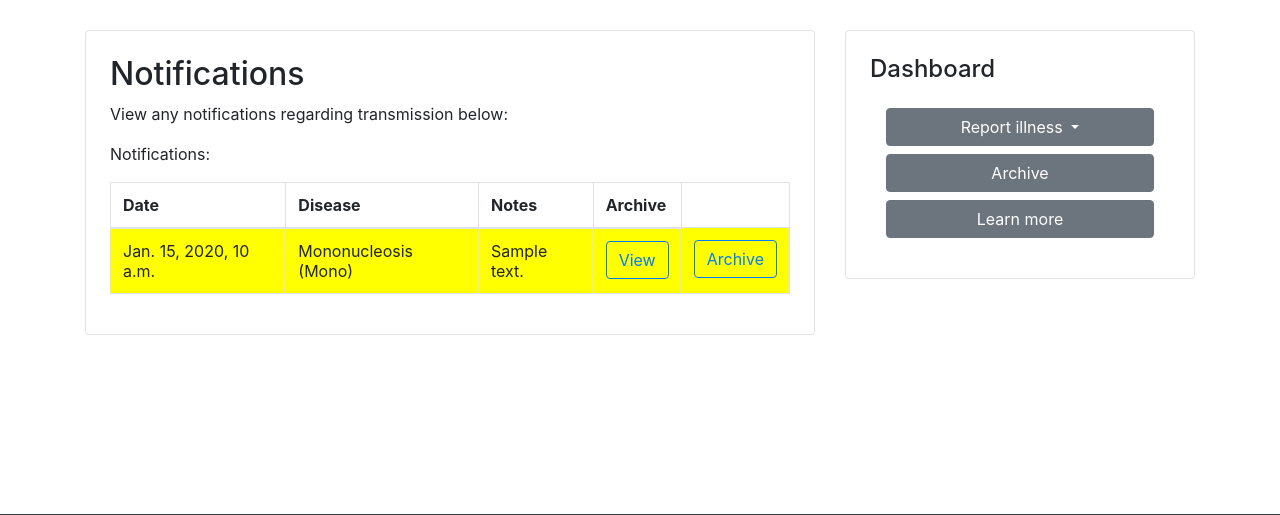
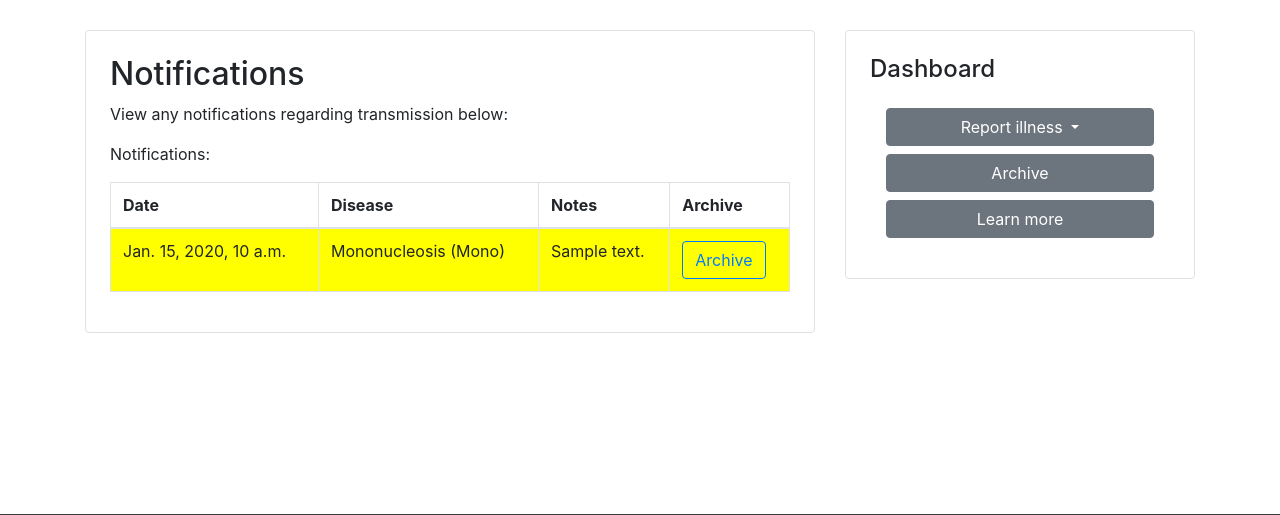
Before and after one commit to MatthewELucio/ContactTracingAppHooHacks, a Django app: template App/templates/index.html in a window 1280 px wide. Shown: the part 199-714 px from the top of the page. Run offline with Django 4.2, Linux system fonts and the light colour scheme; the template is opened without the code that fills it: values that come from a table or form of the project are taken from there, others are empty; data comes from the database, SQL or seed files in the repository; tables that the repository leaves empty hold one stand-in row (values such as "Sample post"); some libraries are stand-ins or nearby versions.

Commit message:
fixed button for archive

```diff
--- a/App/templates/index.html
+++ b/App/templates/index.html
@@ -38,10 +38,7 @@
                                         <td>{{ notification.disease }}</td>
                                         <td>{{ notification.message }}</td>
                                         <td>
-                                            <button class="btn btn-outline-primary">View</button>
-                                        </td>
-                                        <td>
-                                            <button class="btn btn-outline-primary">Archive</button>
+                                            <button class="btn btn-outline-primary"><a href="{% url 'App:archive_notif' notif=notification.id %}">Archive</a></button>
                                         </td>
                                     </tr>
                                 {% endif %}
```
